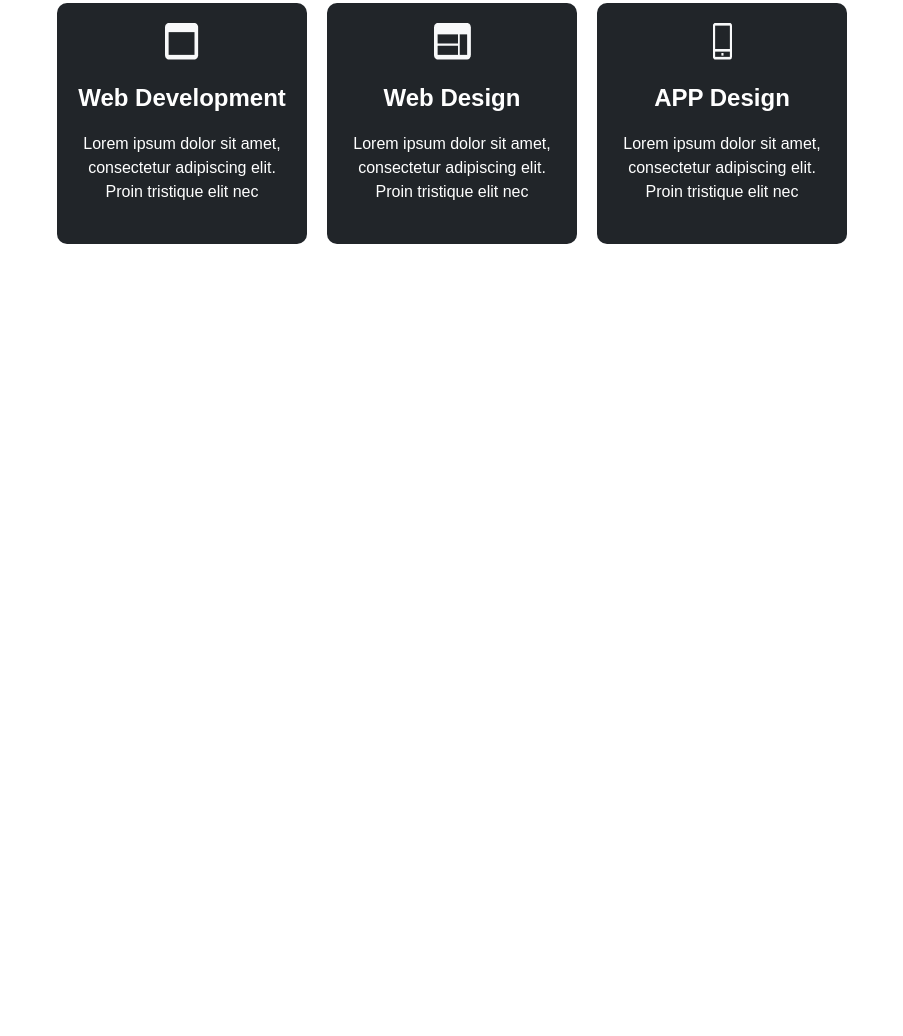
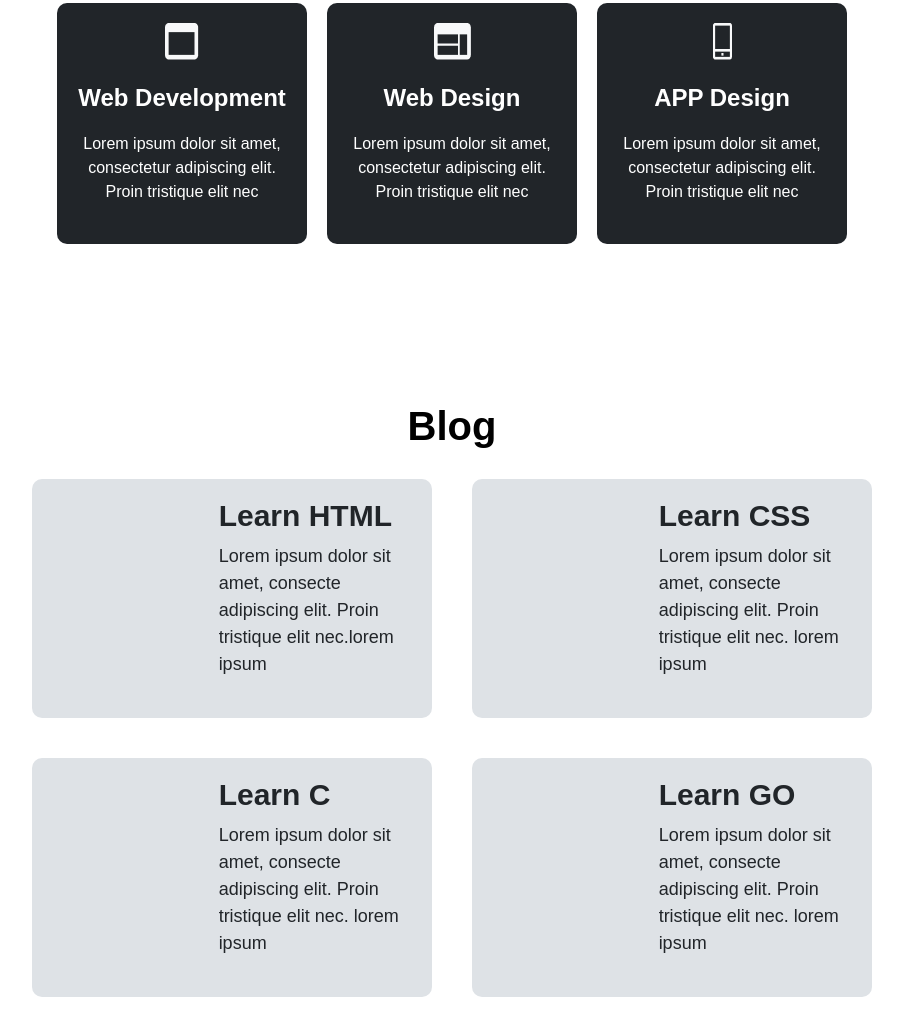
Before and after one commit to wedadosama/K, a plain HTML site: page index.html in a window 1280 px wide. Shown: the part 1313-2349 px from the top of the page, without its empty margins (188-1091 px from the left). Before the commit the page ends 1637 px from the top, so only its background shows below. Drawn offline with Linux system fonts and the light colour scheme.

Commit message:
Add:Blog Section

```diff
--- a/asstes/styles/main.css
+++ b/asstes/styles/main.css
@@ -101,11 +101,11 @@ background-color:var(--platinum);
   padding:15px ;
 }
 .about .container{
-  margin-top: 100px;
   display: flex;
   align-items: center;
   justify-content: space-around;
   flex-wrap: wrap;
+  margin-top: 100px;
 
 }
 .about-text h2{
@@ -117,12 +117,12 @@ background-color:var(--platinum);
   margin-bottom: 20px;
 }
 .title a{
-  background-color: var(--dark-gunmetal);
-  color: var(--white);
   margin-top: 20px;
   padding:8px;
   border-radius: 8px;
+  color: var(--white);
   border: solid var(--dark-gunmetal) 1px;
+  background-color: var(--dark-gunmetal);
 }
  .title a:hover{
   background-color: var(--white);
@@ -136,29 +136,66 @@ background-color:var(--platinum);
  .services .container .cards{
   display: flex;
   align-items: center;
+  justify-content: center;
   flex-wrap: wrap;
-  justify-content: center;
   gap: 20px;
 
  }
 .services .container .cards .card{
-  margin-top: 50px;
   width: 250px;
   padding: 20px ;
+  margin-top: 50px;
+  border-radius: 10px;
   color: var(--white);
   background-color: var(--dark-gunmetal);
-  border-radius: 10px;
 }
 .services .container .cards .card img{
  margin-bottom: 20px;
 
 }
-
 .card p{
   margin: 20px 0;
   line-height: 1.5;
 }
-.card h2{
+.card h2,
+.blog h2{
   margin-bottom:20px;
 
 }
+.blog h2{
+  text-align: center;
+  font-size: 40px;
+  font-weight: bold;
+}
+.blog .container .title{
+  display: flex;
+  justify-content: center;
+  flex-wrap: wrap;
+  gap: 40px;
+  margin-top: 30px;
+}
+.blog .container .title .text{
+  display: flex;
+  justify-content: center;
+  width: 400px;
+  border-radius: 10px;
+  background-color: var(--platinum);
+}
+.blog .container .title .text .course-taxt{
+  padding: 20px;
+}
+.blog .container .title .text h3{
+  margin-bottom: 10px;
+  font-size: 30px;
+  font-weight:bold ;
+  color: var(--dark-gunmetal);
+}
+.blog .container .title .text p{
+  font-size: 18px;
+  color: var(--dark-gunmetal);
+}
+.blog .container .title .text .image {
+  width: 100%;
+  height: 100%;
+  background-color: var(--gray);
+}
--- a/index.html
+++ b/index.html
@@ -82,6 +82,45 @@
         </div>
       </div>
     </section>
+    <section class="blog">
+      <div class="container">
+          <h2>Blog</h2>
+          <div class="title">
+              <div class="text">
+                  <div class="image">
+                  </div>
+                  <div class="course-taxt">
+                      <h3>Learn HTML</h3>
+                      <p>Lorem ipsum dolor sit amet, consecte adipiscing elit. Proin<br> tristique elit nec.lorem ipsum</p>
+                  </div>
+              </div>
+              <div class="text">
+                  <div class="image">
+                  </div>
+                  <div class="course-taxt">
+                      <h3>Learn CSS</h3>
+                      <p>Lorem ipsum dolor sit amet, consecte adipiscing elit. Proin<br> tristique elit nec. lorem ipsum</p>
+                  </div>
+              </div>
+              <div class="text">
+                  <div class="image">
+                  </div>
+                  <div class="course-taxt">
+                      <h3>Learn C</h3>
+                      <p>Lorem ipsum dolor sit amet, consecte adipiscing elit. Proin<br> tristique elit nec. lorem ipsum</p>
+                  </div>
+              </div>
+              <div class="text">
+                  <div class="image">
+                  </div>
+                  <div class="course-taxt">
+                      <h3>Learn GO</h3>
+                      <p>Lorem ipsum dolor sit amet, consecte adipiscing elit. Proin<br> tristique elit nec. lorem ipsum</p>
+                  </div>
+              </div>
+          </div>
+      </div>
+  </section>
   </main>
 
 </body>
```
